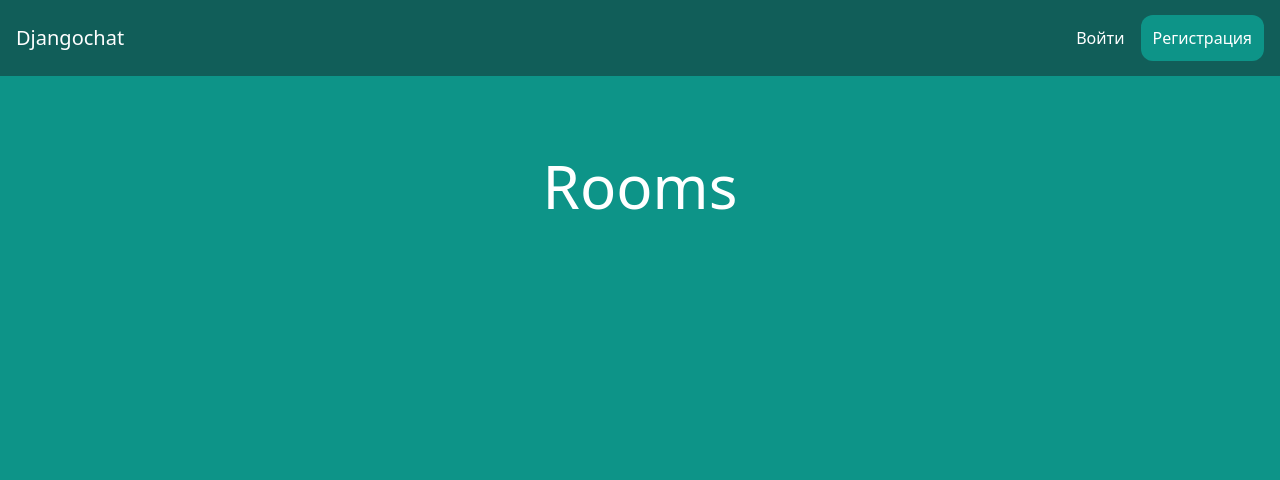
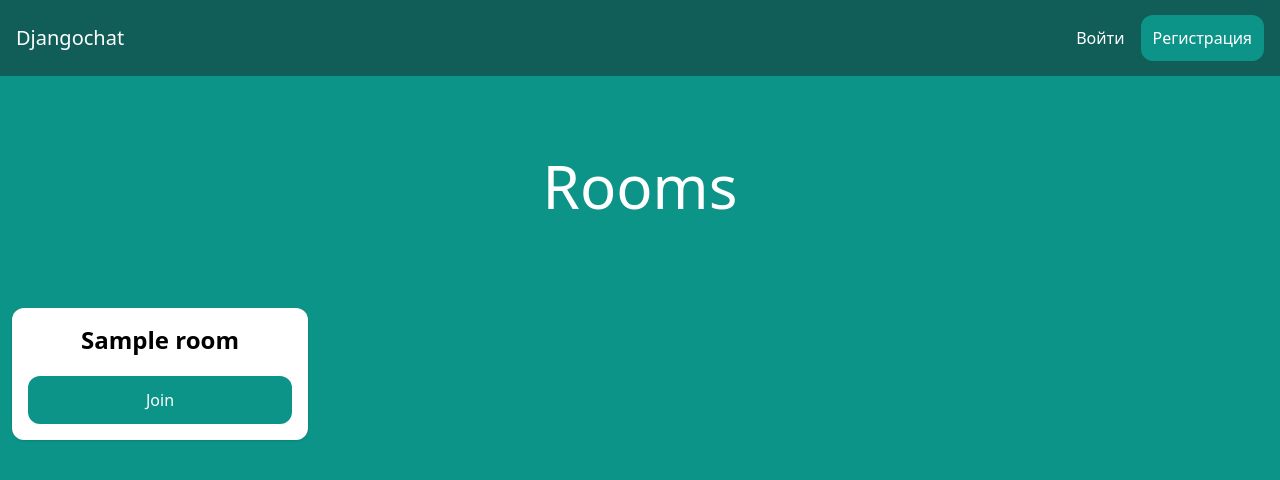
Before and after one commit to Sabbirbeb/djangochat, a Django app: template djangochat/room/templates/room/rooms.html in a window 1280 px wide. Shown: the top 480 px of the page. Run offline with Django 3.2, Linux system fonts and the light colour scheme; the template is opened without the code that fills it: most values are stand-ins (such as "Sample title", 1, 10 or a date in 2020); some libraries are stand-ins or nearby versions.

Commit message:
rooms lists

```diff
--- a/djangochat/room/templates/room/rooms.html
+++ b/djangochat/room/templates/room/rooms.html
@@ -6,4 +6,16 @@
     <div class="p-10 lg:p-20 text-center">
         <h1 class="text-3xl lg:text-6xl text-white"> Rooms </h1>
     </div>
+
+    <div class="w-full flex flex-wrap items-center">
+        {% for room in rooms %}
+            <div class="w-full lg:w-1/4 px-3 py-3">
+                <div class="p-4 bg-white shadow rounded-xl text-center">
+                    <h2 class="mb-5 text-2xl font-semibold"> {{ room.name }} </h2>
+
+                    <a href="#" class="px-5 py-3 block rounded-xl text-white bg-teal-600 hover:bg-teal-700"> Join </a>
+                </div>
+            </div>
+        {% endfor %}
+    </div>
 {% endblock %}
```
Also changed, not shown: djangochat/db.sqlite3.
